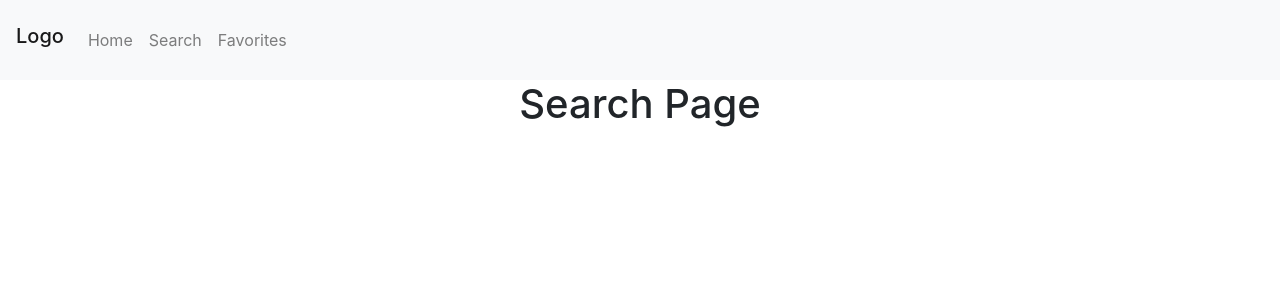
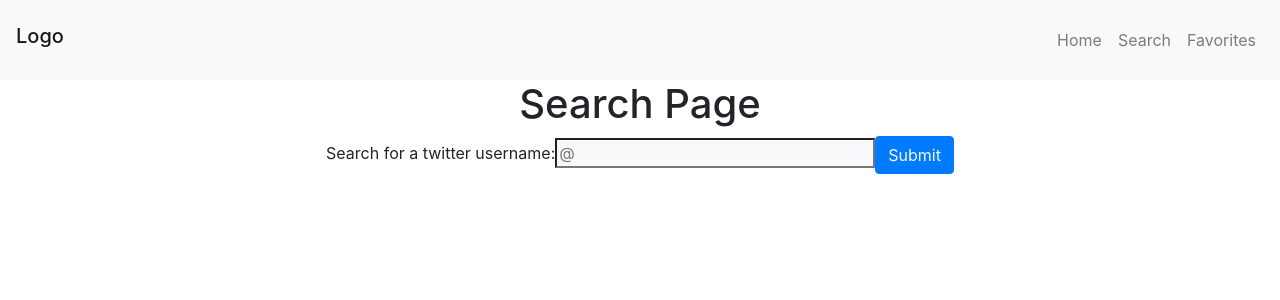
Before and after one commit to dmalchowLFC/twitter-app, a React (Create React App) app in the folder client/: page /search in a window 1280 px wide. Shown: the top 300 px of the page. Built offline with nearby package versions, Linux system fonts and the light colour scheme.

Commit message:
added MockData page

```diff
--- a/client/src/App.js
+++ b/client/src/App.js
@@ -19,7 +19,6 @@ function App() {
           <Route path="/" exact component={Home} />
           <Route path="/search" exact component={Search} />
           <Route path="/favorites" exact component={Favorites} />
-          {/* <Route path="/nav" exact component={Nav} /> */}
         </div>
       </Switch>
     </Router>
--- a/client/src/Nav.js
+++ b/client/src/Nav.js
@@ -6,8 +6,10 @@ function Nav() {
     return (
         <nav class="navbar navbar-light bg-light navbar-expand-lg">
             <h2 class="navbar-brand">Logo</h2>
-            <button class="navbar-toggler" data-toggle="collapse" data-target="#theLinks">Open</button>
-            <div class="collapse navbar-collapse mr-auto" id="theLinks">
+            <button class="navbar-toggler" data-toggle="collapse" data-target="#theLinks">
+                <span class="navbar-toggler-icon"></span>
+            </button>
+            <div class="collapse navbar-collapse justify-content-end" id="theLinks">
                 <ul class="navbar-nav">
                     <Link to="/" class="nav-link">
                         <li class="navbar-item">Home</li>
--- a/client/src/pages/Favorites.js
+++ b/client/src/pages/Favorites.js
@@ -1,5 +1,6 @@
 import React from "react";
 import Nav from "../Nav";
+import MockData from "./MockData"
 
 
 function Favorites() {
@@ -7,60 +8,7 @@ function Favorites() {
         <div>
             <Nav />
             <h1>Favorites Page</h1>
-            <div class="card border-secondary w-50 mx-auto">
-                <div>
-                    <img
-                        class="thumbnail img-responsive rounded-circle"
-                        alt="Cannot load"
-                        src="https://placeimg.com/50/50/people"
-                        height="50px"
-                        width="50px" />
-                    <h3 class="d-inline-block">Random User : </h3>
-                    <h5 class="d-inline-block">@RandomUsername</h5>
-                </div>
-                <div class="card-body">
-                    <h1>Random user tweet text</h1>
-                    <span>8:00  </span>
-                    <span>Jan 1, 2020  </span>
-                    <span>Twitter Web App</span>
-                </div>
-            </div>
-            <div class="card border-secondary w-50 mx-auto">
-                <div>
-                    <img
-                        class="thumbnail img-responsive rounded-circle"
-                        alt="Cannot load"
-                        src="https://placeimg.com/50/50/animals"
-                        height="50px"
-                        width="50px" />
-                    <h3 class="d-inline-block">Random User : </h3>
-                    <h5 class="d-inline-block">@RandomUsername</h5>
-                </div>
-                <div class="card-body">
-                    <h1>Random user tweet text</h1>
-                    <span>8:00  </span>
-                    <span>Jan 1, 2020  </span>
-                    <span>Twitter Web App</span>
-                </div>
-            </div>
-            <div class="card border-secondary w-50 mx-auto">
-                <div>
-                    <img
-                        class="thumbnail img-responsive rounded-circle"
-                        alt="Cannot load"
-                        src="https://placeimg.com/50/50/nature"
-                        height="50px"
-                        width="50px" />
-                    <h3 class="d-inline-block">Random User : </h3>
-                    <h5 class="d-inline-block">@RandomUsername</h5>
-                </div>
-                <div class="card-body">
-                    <h1>Random user tweet text</h1>
-                    <span>8:00  </span>
-                    <span>Jan 1, 2020  </span>
-                    <span>Twitter Web App</span>
-                </div>
-            </div>
+            <MockData />
         </div>
     )
 }
--- /dev/null
+++ b/client/src/pages/MockData.js
@@ -0,0 +1,64 @@
+import React from "react"
+
+const MockData = () => {
+    return (
+        <div>
+            <div class="card border-secondary w-50 mx-auto">
+                <div>
+                    <img
+                        class="thumbnail img-responsive rounded-circle"
+                        alt="Cannot load"
+                        src="https://placeimg.com/50/50/people"
+                        height="50px"
+                        width="50px" />
+                    <h3 class="d-inline-block">Random User : </h3>
+                    <h5 class="d-inline-block">@RandomUsername</h5>
+                </div>
+                <div class="card-body">
+                    <h1>Random user tweet text</h1>
+                    <span>8:00  </span>
+                    <span>Jan 1, 2020  </span>
+                    <span>Twitter Web App</span>
+                </div>
+            </div>
+            <div class="card border-secondary w-50 mx-auto">
+                <div>
+                    <img
+                        class="thumbnail img-responsive rounded-circle"
+                        alt="Cannot load"
+                        src="https://placeimg.com/50/50/animals"
+                        height="50px"
+                        width="50px" />
+                    <h3 class="d-inline-block">Random User : </h3>
+                    <h5 class="d-inline-block">@RandomUsername</h5>
+                </div>
+                <div class="card-body">
+                    <h1>Random user tweet text</h1>
+                    <span>8:00  </span>
+                    <span>Jan 1, 2020  </span>
+                    <span>Twitter Web App</span>
+                </div>
+            </div>
+            <div class="card border-secondary w-50 mx-auto">
+                <div>
+                    <img
+                        class="thumbnail img-responsive rounded-circle"
+                        alt="Cannot load"
+                        src="https://placeimg.com/50/50/nature"
+                        height="50px"
+                        width="50px" />
+                    <h3 class="d-inline-block">Random User : </h3>
+                    <h5 class="d-inline-block">@RandomUsername</h5>
+                </div>
+                <div class="card-body">
+                    <h1>Random user tweet text</h1>
+                    <span>8:00  </span>
+                    <span>Jan 1, 2020  </span>
+                    <span>Twitter Web App</span>
+                </div>
+            </div>
+        </div>
+    )
+}
+
+export default MockData
--- a/client/src/pages/Search.js
+++ b/client/src/pages/Search.js
@@ -1,13 +1,38 @@
 import React from "react";
 import Nav from "../Nav"
+// import MockData from './MockData'
 
 
-function Search() {
+class Search extends React.Component {
+    constructor() {
+        super()
+        this.state = {}
+
+        this.handleSubmit = this.handleSubmit.bind(this)
+    }
+
+    handleSubmit() {
+        return ''
+    }
+
+    render() {
         return (
             <div>
                 <Nav />
                 <h1>Search Page</h1>
+                <form onSubmit={this.handleSubmit}>
+                    <label for="searchBar">Search for a twitter username:</label>
+                    <input
+                        type="text"
+                        placeholder="@"
+                        name="searchBar"
+                        class="form bg-light w-25"
+                    ></input>
+                    <button type="submit" class="btn btn-primary text-light">Submit</button>
+                </form>
+
             </div>
         )
     }
+}
 export default Search
```
Also changed, not shown: 1 other file (tests, documents, lock files or other folders). Lines whose indentation alone changed are shown as unchanged.
